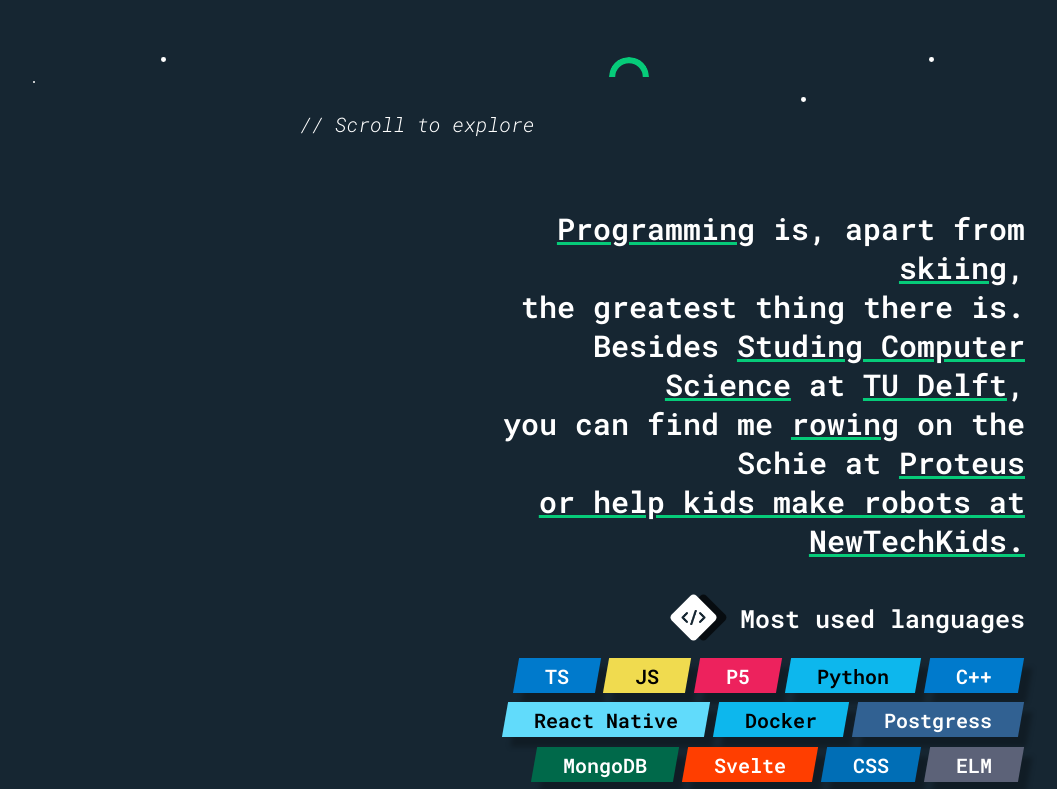
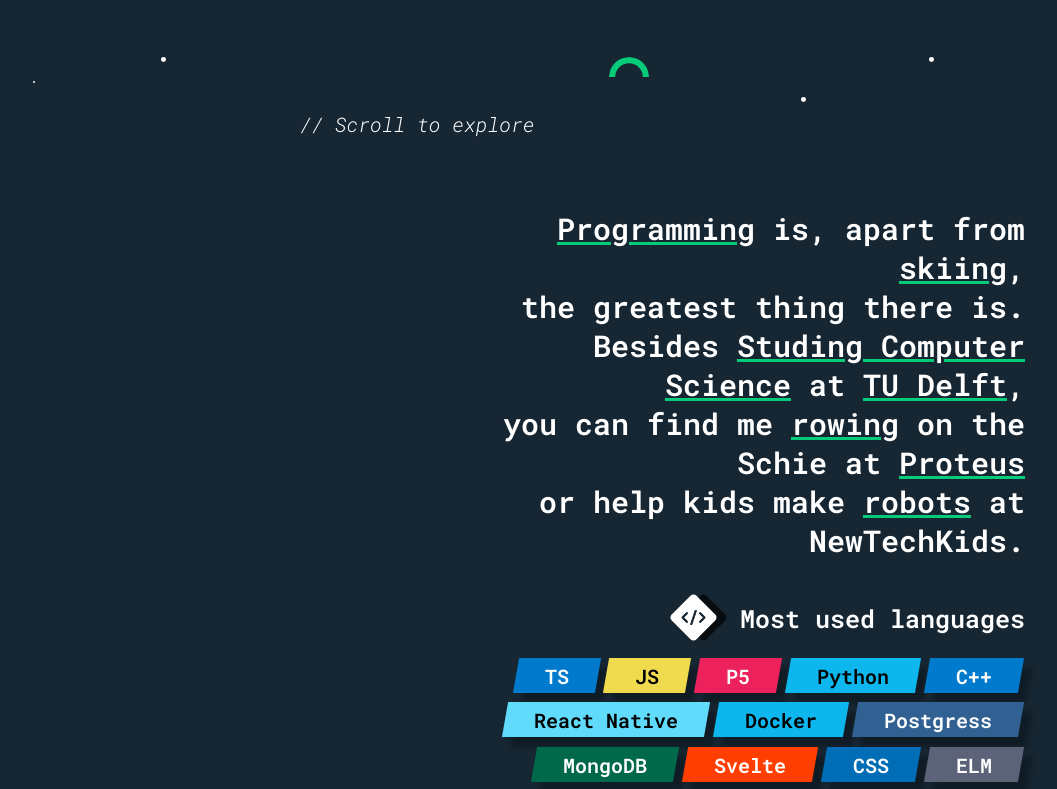
Before and after one commit to Twan-Reijinga/portfolio-site, a SvelteKit app: page / in a window 1280 px wide. Shown: the part 623-1412 px from the top of the page, without its empty margins (223-1280 px from the left). Built offline with nearby package versions, Linux system fonts and the light colour scheme.

Commit message:
Update About.svelte

```diff
--- a/src/routes/About.svelte
+++ b/src/routes/About.svelte
@@ -13,7 +13,7 @@
 		<span>Programming</span> is, apart from <span>skiing</span>,<br />
 		the greatest thing there is.<br />
 		Besides <span>Studing Computer Science</span> at <span>TU Delft</span>,<br>
-		you can find me <span>rowing</span> on the Schie at <span>Proteus<span><br />
+		you can find me <span>rowing</span> on the Schie at <span>Proteus</span><br />
 		or help kids make <span>robots</span> at NewTechKids.<br />
 	</h3>
 	<Subject text="Most used languages" image="programming" />
```
